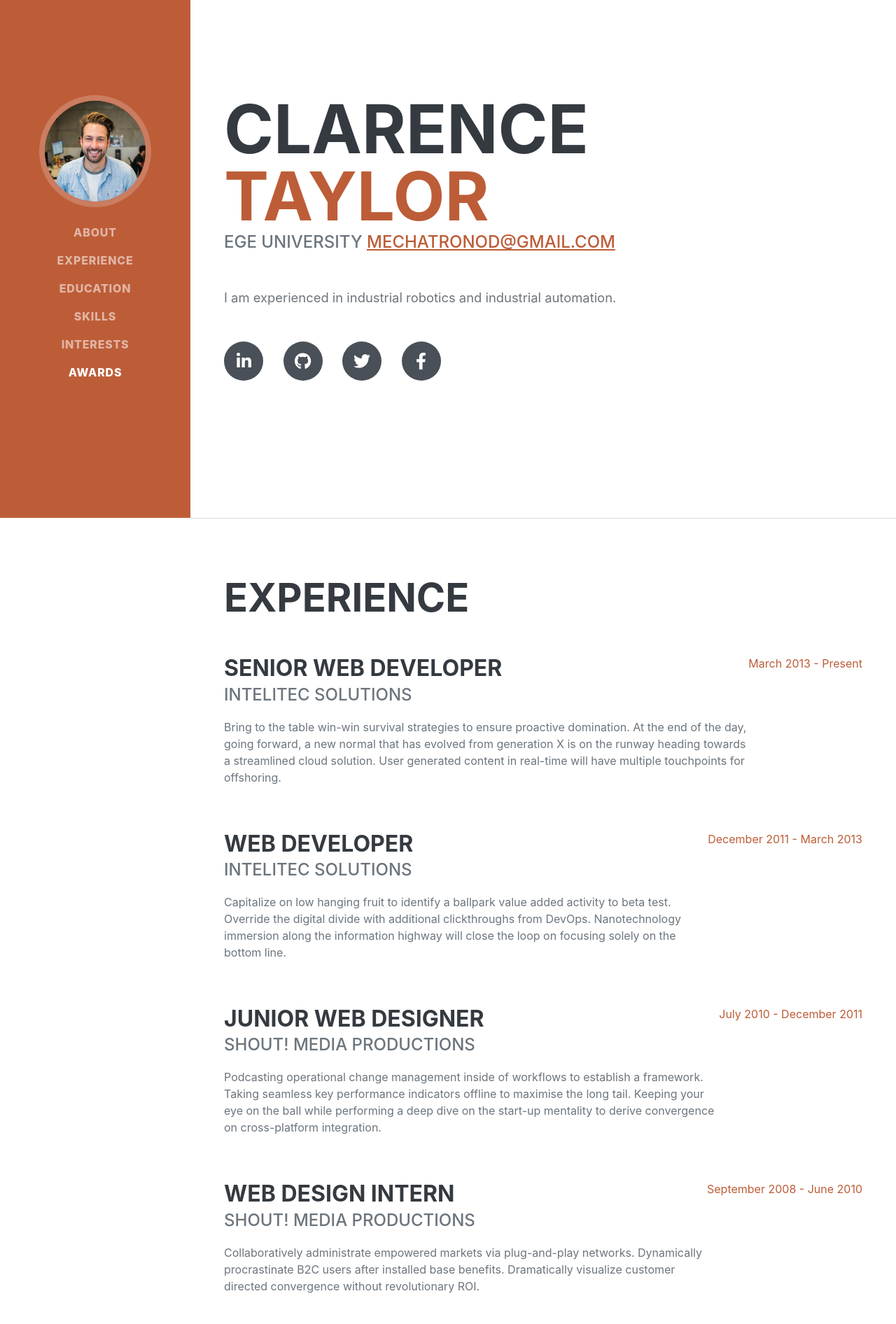
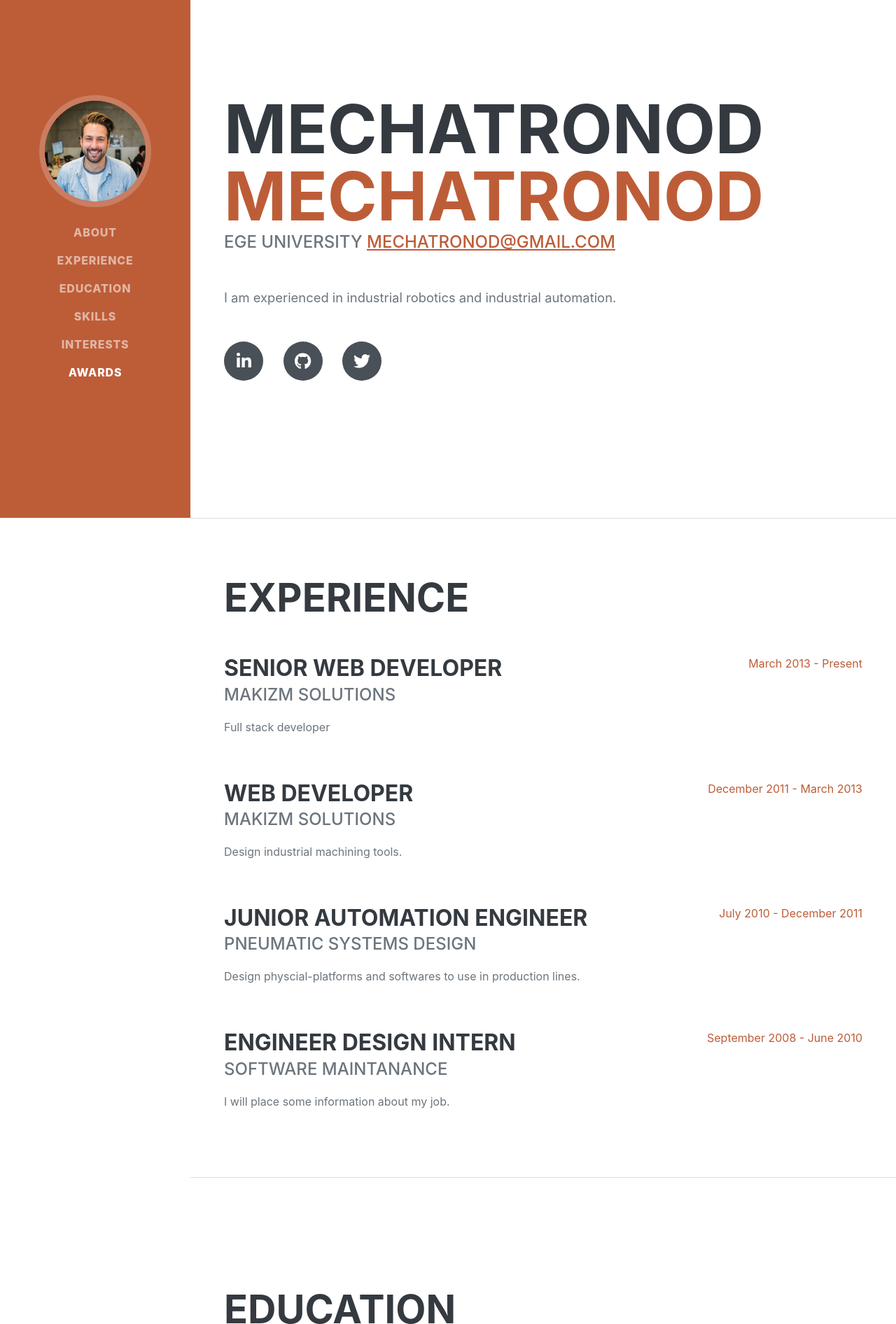
Before and after one commit to mechatronod/mechatronod.github.io, a plain HTML site: page index.html in a window 1280 px wide. Shown: the part 60-1952 px from the top of the page at 70% size. Drawn offline with nearby package versions, Linux system fonts and the light colour scheme; a web font is replaced by a local one.

Commit message:
modified index.html

```diff
--- a/index.html
+++ b/index.html
@@ -5,7 +5,7 @@
         <meta name="viewport" content="width=device-width, initial-scale=1, shrink-to-fit=no" />
         <meta name="description" content="" />
         <meta name="author" content="" />
-        <title>Resume - Start Bootstrap Theme</title>
+        <title>Mechatronod - Home Page</title>
         <link rel="icon" type="image/x-icon" href="assets/img/favicon.ico" />
         <!-- Font Awesome icons (free version)-->
         <script src="https://use.fontawesome.com/releases/v6.1.0/js/all.js" crossorigin="anonymous"></script>
@@ -19,7 +19,7 @@
         <!-- Navigation-->
         <nav class="navbar navbar-expand-lg navbar-dark bg-primary fixed-top" id="sideNav">
             <a class="navbar-brand js-scroll-trigger" href="#page-top">
-                <span class="d-block d-lg-none">Clarence Taylor</span>
+                <span class="d-block d-lg-none">Mechatronod</span>
                 <span class="d-none d-lg-block"><img class="img-fluid img-profile rounded-circle mx-auto mb-2" src="assets/img/profile.jpg" alt="..." /></span>
             </a>
             <button class="navbar-toggler" type="button" data-bs-toggle="collapse" data-bs-target="#navbarResponsive" aria-controls="navbarResponsive" aria-expanded="false" aria-label="Toggle navigation"><span class="navbar-toggler-icon"></span></button>
@@ -40,8 +40,8 @@
             <section class="resume-section" id="about">
                 <div class="resume-section-content">
                     <h1 class="mb-0">
-                        Clarence
-                        <span class="text-primary">Taylor</span>
+                        Mechatronod
+                        <span class="text-primary">mechatronod</span>
                     </h1>
                     <div class="subheading mb-5">
                         Ege University
@@ -50,9 +50,8 @@
                     <p class="lead mb-5">I am experienced in industrial robotics and industrial automation.</p>
                     <div class="social-icons">
                         <a class="social-icon" href="#!"><i class="fab fa-linkedin-in"></i></a>
-                        <a class="social-icon" href="#!"><i class="fab fa-github"></i></a>
+                        <a class="social-icon" href="mechatronod"><i class="fab fa-github"></i></a>
                         <a class="social-icon" href="#!"><i class="fab fa-twitter"></i></a>
-                        <a class="social-icon" href="#!"><i class="fab fa-facebook-f"></i></a>
                     </div>
                 </div>
             </section>
@@ -64,32 +63,32 @@
                     <div class="d-flex flex-column flex-md-row justify-content-between mb-5">
                         <div class="flex-grow-1">
                             <h3 class="mb-0">Senior Web Developer</h3>
-                            <div class="subheading mb-3">Intelitec Solutions</div>
-                            <p>Bring to the table win-win survival strategies to ensure proactive domination. At the end of the day, going forward, a new normal that has evolved from generation X is on the runway heading towards a streamlined cloud solution. User generated content in real-time will have multiple touchpoints for offshoring.</p>
+                            <div class="subheading mb-3">Makizm Solutions</div>
+                            <p>Full stack developer</p>
                         </div>
                         <div class="flex-shrink-0"><span class="text-primary">March 2013 - Present</span></div>
                     </div>
                     <div class="d-flex flex-column flex-md-row justify-content-between mb-5">
                         <div class="flex-grow-1">
                             <h3 class="mb-0">Web Developer</h3>
-                            <div class="subheading mb-3">Intelitec Solutions</div>
-                            <p>Capitalize on low hanging fruit to identify a ballpark value added activity to beta test. Override the digital divide with additional clickthroughs from DevOps. Nanotechnology immersion along the information highway will close the loop on focusing solely on the bottom line.</p>
+                            <div class="subheading mb-3">Makizm Solutions</div>
+                            <p>Design industrial machining tools.</p>
                         </div>
                         <div class="flex-shrink-0"><span class="text-primary">December 2011 - March 2013</span></div>
                     </div>
                     <div class="d-flex flex-column flex-md-row justify-content-between mb-5">
                         <div class="flex-grow-1">
-                            <h3 class="mb-0">Junior Web Designer</h3>
-                            <div class="subheading mb-3">Shout! Media Productions</div>
-                            <p>Podcasting operational change management inside of workflows to establish a framework. Taking seamless key performance indicators offline to maximise the long tail. Keeping your eye on the ball while performing a deep dive on the start-up mentality to derive convergence on cross-platform integration.</p>
+                            <h3 class="mb-0">Junior Automation Engineer </h3>
+                            <div class="subheading mb-3">Pneumatic Systems Design</div>
+                            <p>Design physcial-platforms and softwares to use in production lines.</p>
                         </div>
                         <div class="flex-shrink-0"><span class="text-primary">July 2010 - December 2011</span></div>
                     </div>
                     <div class="d-flex flex-column flex-md-row justify-content-between">
                         <div class="flex-grow-1">
-                            <h3 class="mb-0">Web Design Intern</h3>
-                            <div class="subheading mb-3">Shout! Media Productions</div>
-                            <p>Collaboratively administrate empowered markets via plug-and-play networks. Dynamically procrastinate B2C users after installed base benefits. Dramatically visualize customer directed convergence without revolutionary ROI.</p>
+                            <h3 class="mb-0">Engineer Design Intern</h3>
+                            <div class="subheading mb-3"> Software Maintanance</div>
+                            <p> I will place some information about my job.</p>
                         </div>
                         <div class="flex-shrink-0"><span class="text-primary">September 2008 - June 2010</span></div>
                     </div>
@@ -102,9 +101,8 @@
                     <h2 class="mb-5">Education</h2>
                     <div class="d-flex flex-column flex-md-row justify-content-between mb-5">
                         <div class="flex-grow-1">
-                            <h3 class="mb-0">Istanbul University</h3>
+                            <h3 class="mb-0">Istanbul University - Industrial Engineer</h3>
                             <div class="subheading mb-3">Bachelor of Science</div>
-                            <div>Industrial Engineering</div>
                             <p>GPA: 3.84</p>
                         </div>
                         <div class="flex-shrink-0"><span class="text-primary">August 2013 - June 2017</span></div>
@@ -112,7 +110,7 @@
                     <div class="d-flex flex-column flex-md-row justify-content-between">
                         <div class="flex-grow-1">
                             <h3 class="mb-0">Ege University Mechatronics Engineering Msc.</h3>
-                            <div class="subheading mb-3">A fast and novel algorithm for inverse kinematics</div>
+                            <p>A fast and novel algorithm for inverse kinematics</p>
                             <p>GPA: 3.75</p>
                         </div>
                         <div class="flex-shrink-0"><span class="text-primary">August 2017 - May 2020</span></div>
@@ -126,7 +124,7 @@
                     <h2 class="mb-5">Skills</h2>
                     <div class="subheading mb-3">Programming Languages & Tools</div>
                     <ul class="list-inline dev-icons">
-                        <li class="list-inline-item"><i class="fab fa-html5"></i></li>
+                        <li class="list-inline-item"><i class="fab fa-python"></i></li>
                         <li class="list-inline-item"><i class="fab fa-css3-alt"></i></li>
                         <li class="list-inline-item"><i class="fab fa-js-square"></i></li>
                         <li class="list-inline-item"><i class="fab fa-angular"></i></li>
@@ -153,10 +151,6 @@
                             <span class="fa-li"><i class="fas fa-check"></i></span>
                             Cross Functional Teams
                         </li>
-                        <li>
-                            <span class="fa-li"><i class="fas fa-check"></i></span>
-                            Agile Development & Scrum
-                        </li>
                     </ul>
                 </div>
             </section>
@@ -165,11 +159,12 @@
             <section class="resume-section" id="interests">
                 <div class="resume-section-content">
                     <h2 class="mb-5">Interests</h2>
-                    <p>Apart from being a web developer, I enjoy most of my time being outdoors. </p>
+                    <p>Apart from being an engineer and software developer, I enjoy most of my time being outdoors. </p>
                     <p class="mb-0">When forced indoors, I try my best to learn software techs for my proffession or just for fun.</p>
                 </div>
             </section>
             <hr class="m-0" />
+
             <!-- Awards-->
             <section class="resume-section" id="awards">
                 <div class="resume-section-content">
```
